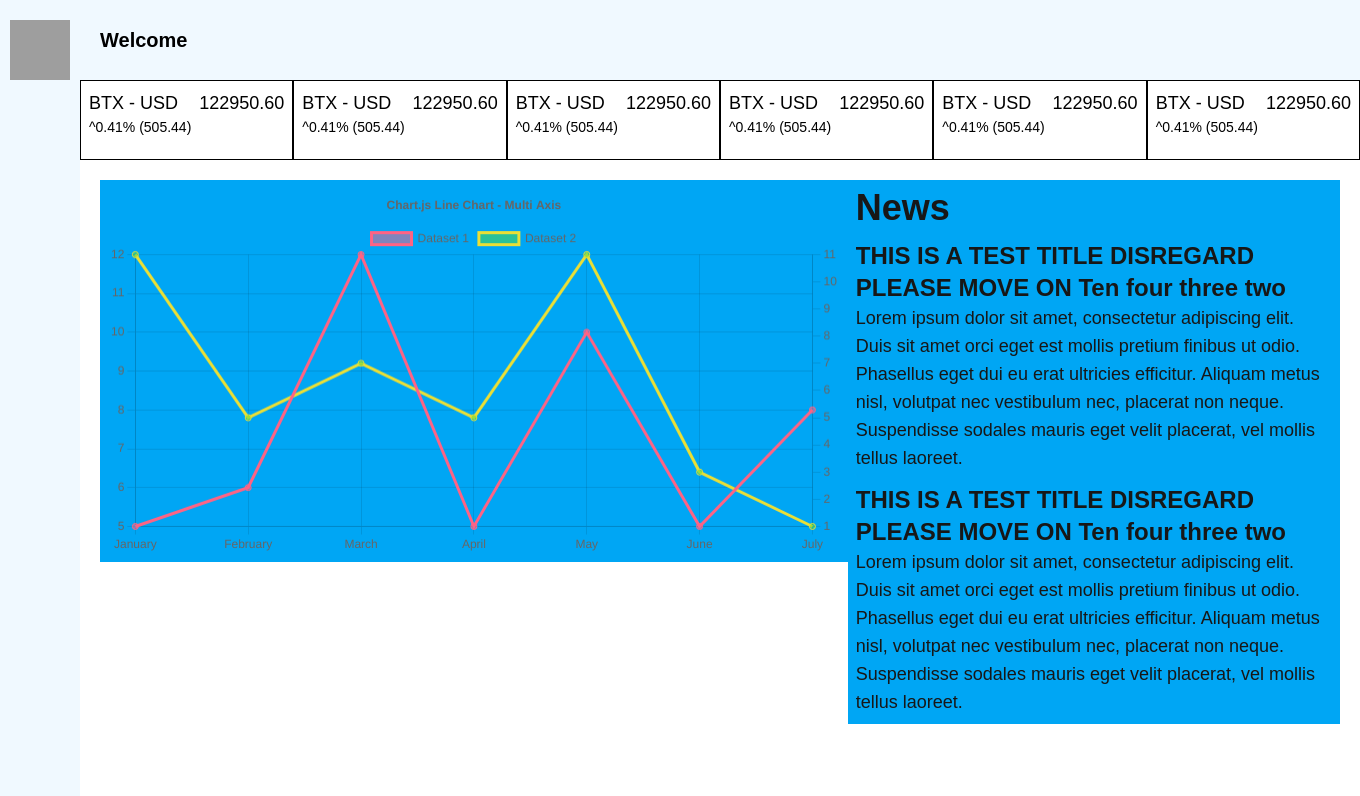
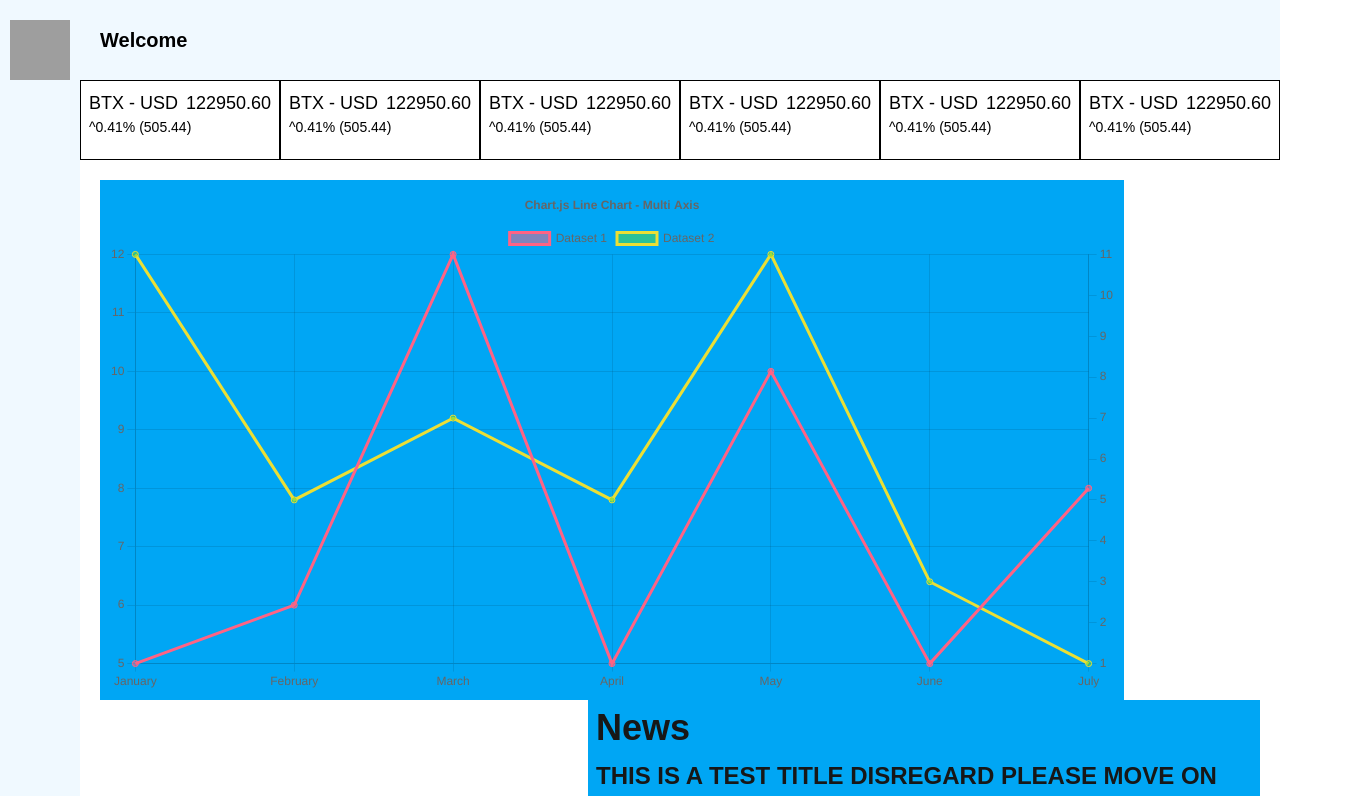
Before and after one commit to The-AM-Venture/Dash, a Next.js app: page / in a window 1280 px wide. Shown: the top 796 px of the page, 1360 px wide, since content can reach past the window. Built offline with nearby package versions, Linux system fonts and the light colour scheme; grey boxes are pictures that could not be loaded; some icons are missing.

Commit message:
fix responsiveness

```diff
--- a/src/app/page.js
+++ b/src/app/page.js
@@ -13,7 +13,7 @@ export default function Home() {
         <div className="flex flex-col w-full h-full">
           <Nav />
           <Trending />
-          <div className=" flex flex-col md:flex-row p-5">
+          <div className=" flex 2xl:flex-row xl:flex-col lg:flex-col md:flex-col flex-col p-5">
             <Chart />
             <News />
           </div>
```
